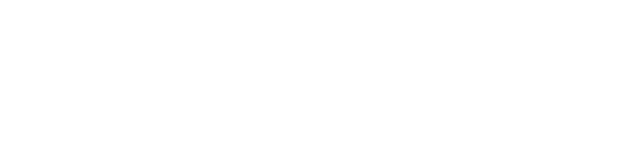
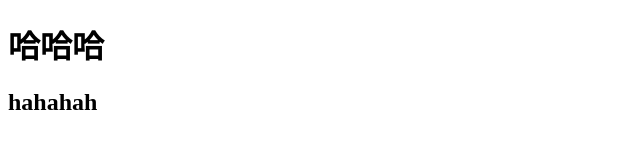
Before and after one commit to nousername404/xdproject_01, a plain HTML site: page index.html in a window 1280 px wide. Shown: the whole page, without its empty margins (0-640 px from the left). Drawn offline with Linux system fonts and the light colour scheme.

Commit message:
修改后index.html

```diff
--- a/index.html
+++ b/index.html
@@ -7,6 +7,7 @@
   <title>Document</title>
 </head>
 <body>
-
+  <h1>哈哈哈</h1>
+  <h2>hahahah</h2>
 </body>
 </html>
```
